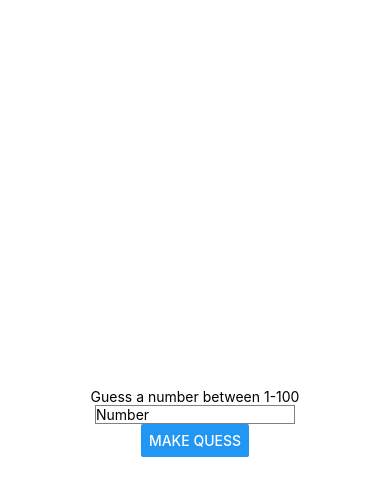
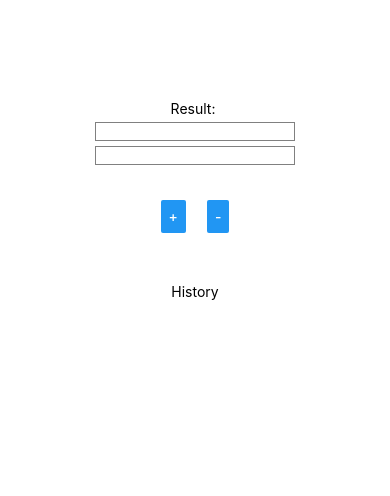
Before and after one commit to SProkopios/mobiiliohjelmointi, a React Native app: screen / in a window 390 px wide. Shown: the top 496 px of the page. Built offline with nearby package versions, Linux system fonts and the light colour scheme.

Commit message:
Tehtävä 3

```diff
--- a/App.js
+++ b/App.js
@@ -1,43 +1,50 @@
 import { StatusBar } from 'expo-status-bar';
-import { useState } from 'react';
-import { StyleSheet, Text, View, Button, Alert, TextInput } from 'react-native';
-
-
-
-
+import React, { useEffect, useState } from 'react';
+import { StyleSheet, Text, View, Button, TextInput, FlatList } from 'react-native';
 
 export default function App() {
-  const [quess, setQuess] = useState();
-  const [text, setText] = useState("Guess a number between 1-100");
-  const [answer, setAnswer] = useState(Math.floor(Math.random() * 100) + 1);
+  const [textone, setTextone] = useState('');
+  const [texttwo, setTexttwo] = useState('');
+  const [answer, setAnswer] = useState();
+  const [operator, setOperator] = useState('');
+  const [data, setData] = useState([]);
 
-  const [counter, setCounter] = useState(1);
+  useEffect(() => {
+    if (answer !== undefined) {
+      let text = textone + " " + operator + " "  + texttwo + " = " + answer;
+      setData([...data, { key: text }]);
+      setTextone("");
+      setTexttwo("");
+    }
+  }, [answer])
 
-
-
-  const makequess = () => {
-    if (quess > answer) {
-      setText("Your quess " + quess + " is too high");
-      setCounter(counter + 1);
-    } else if (quess < answer) {
-      setText("Your quess " + quess + " is too low");
-      setCounter(counter + 1);
-    }else {
-      Alert.alert("You quessed the number in " + counter + " quesses")
-    }
+  const add = () => {
+    setAnswer(parseInt(textone) + parseInt(texttwo));
+    setOperator("+");
   }
 
+  const unadd = () => {
+    setAnswer(parseInt(textone) - parseInt(texttwo));
+    setOperator("-");
+  }
 
   return (
-    <View style={{flex: 1, justifyContent: 'center', alignItems: 'center'}}>
-      <Text>{text}</Text>
-      <View>
-        <TextInput keyboardType='numeric' placeholder='Number' style={{width: 200, borderColor: 'gray', borderWidth: 1}}
-        onChangeText={quess => setQuess(quess)} value={quess} />
+    <View style={styles.container}>
+      <Text>Result: {answer}</Text>
+      <TextInput keyboardType='numeric' style={styles.input} onChangeText={textone => setTextone(textone)} value={textone} />
+      <TextInput keyboardType='numeric' style={styles.inputtwo} onChangeText={texttwo => setTexttwo(texttwo)} value={texttwo} />
+      <View style={styles.buttons}>
+        <Button onPress={add} title="+" />
+        <Button onPress={unadd} title="-" />
       </View>
-      <View style={{flexDirection: 'row', alignItems: 'flex-start'}}>
-        <Button onPress={makequess} title="MAKE QUESS" />
-      </View>
+      <Text>History</Text>
+      <FlatList style={styles.list}
+        data={data}
+        renderItem={({ item }) =>
+          <Text>{item.key}</Text>
+        }
+        keyExtractor={(item, index) => index.toString()}
+      />
       <StatusBar style="auto" />
     </View>
   );
@@ -49,5 +56,27 @@ const styles = StyleSheet.create({
     backgroundColor: '#fff',
     alignItems: 'center',
     justifyContent: 'center',
+    marginTop: 100
   },
+  input: {
+    marginTop: 5,
+    marginBottom: 5,
+    width: 200,
+    borderColor: 'gray',
+    borderWidth: 1
+  },
+  inputtwo: {
+    marginTop: 0,
+    marginBottom: 5,
+    width: 200,
+    borderColor: 'gray',
+    borderWidth: 1
+  },
+  buttons: {
+    flexDirection: 'row',
+    justifyContent: 'space-around',
+    width: 90,
+    marginTop: 30,
+    marginBottom: 50
+    }
 });
```
